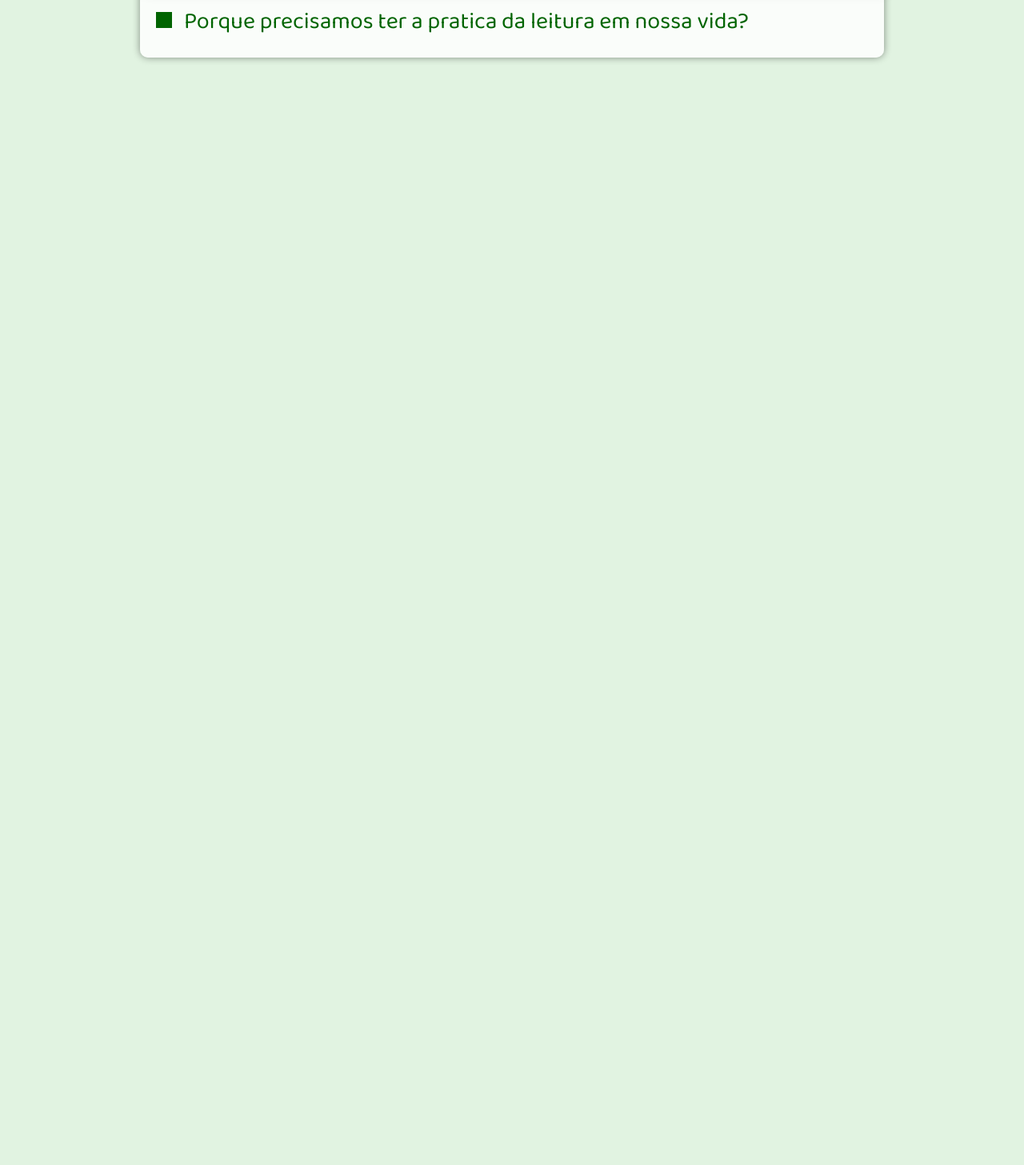
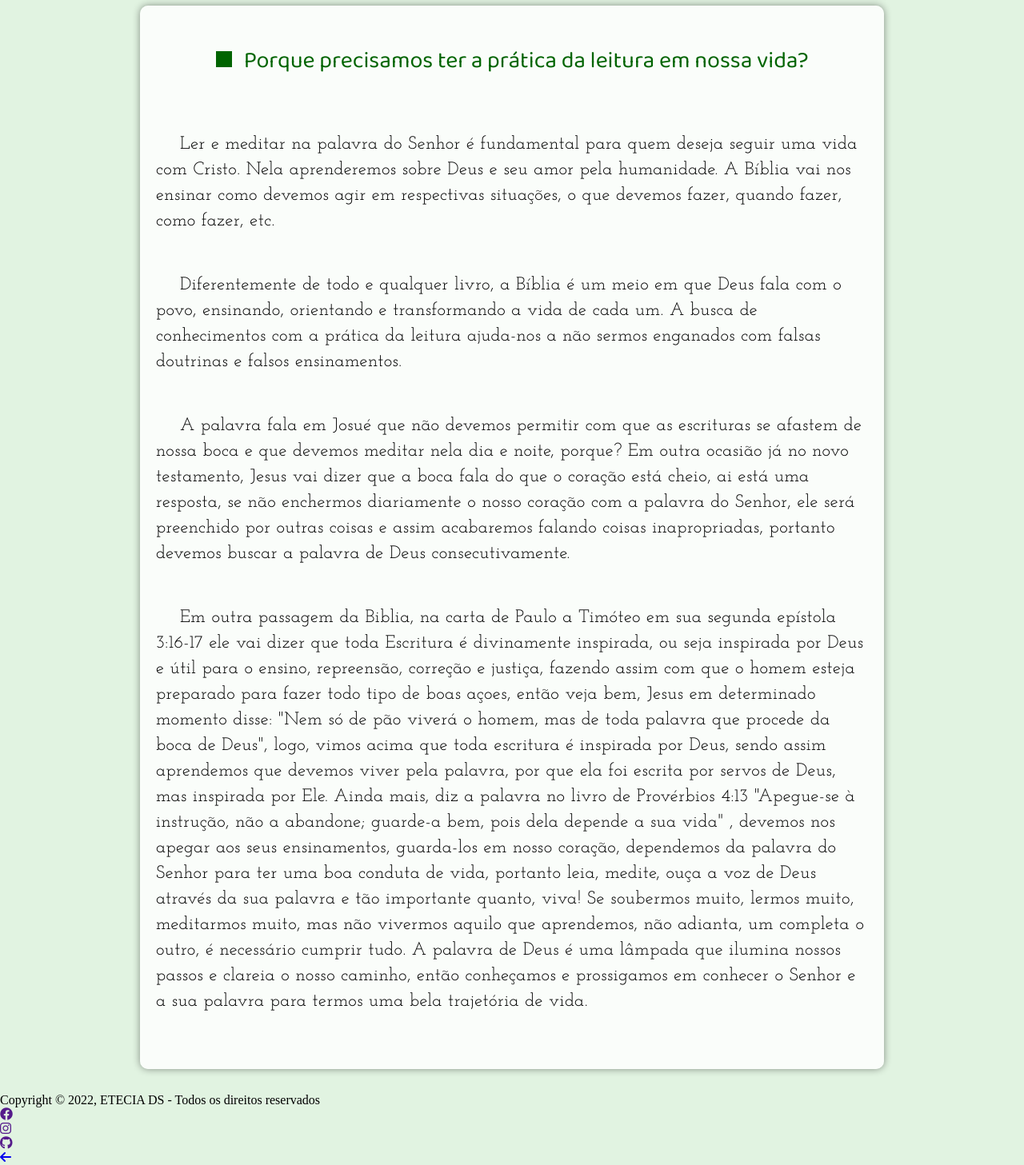
Before and after one commit to valdezjunior/sejaintimodedeus, a plain HTML site: page medite.html in a window 1280 px wide. Shown: the part 347-1804 px from the top of the page at 80% size. Before the commit the page ends 800 px from the top, so only its background shows below. Drawn offline with Linux system fonts and the light colour scheme.

Commit message:
:package:  estrutura

```diff
--- a/medite.html
+++ b/medite.html
@@ -52,10 +52,46 @@ article:nth-of-type(3n+1) .main-titulo::before {
 
         <main>
             <article>
-                <h1 class="main-titulo">Porque precisamos ter a pratica da leitura em nossa vida?</h1>
-                <p></p>
+                <h1 class="main-titulo">Porque precisamos ter a prática da leitura em nossa vida?</h1>
+                <p>
+                    Ler e meditar na palavra do Senhor é fundamental para quem deseja seguir uma vida com Cristo. Nela aprenderemos sobre Deus e seu amor pela humanidade. A Bíblia vai nos ensinar como devemos agir em respectivas situações, o que devemos fazer, quando fazer, como fazer, etc.
+                </p>
+
+                <p>
+                    Diferentemente de todo e qualquer livro, a Bíblia é um meio em que Deus fala com o povo, ensinando, orientando e transformando a vida de cada um. A busca de conhecimentos com a prática da leitura ajuda-nos a não sermos enganados com falsas doutrinas e falsos ensinamentos.
+                </p>
+
+                <p>
+                   A palavra fala em Josué que não devemos permitir com que as escrituras se afastem de nossa boca e que devemos meditar nela dia e noite, porque? Em outra ocasião já no novo testamento, Jesus vai dizer que a boca fala do que o coração está cheio, ai está uma resposta, se não enchermos diariamente o nosso coração com a palavra do Senhor, ele será preenchido por outras coisas e assim acabaremos falando coisas inapropriadas, portanto devemos buscar a palavra de Deus consecutivamente.
+                </p>
+
+                <p>
+                    Em outra passagem da Biblia, na carta de Paulo a Timóteo em sua segunda epístola 3:16-17 ele vai dizer que toda Escritura é divinamente inspirada, ou seja inspirada por Deus e útil para o ensino, repreensão, correção e justiça, fazendo assim com que o homem esteja preparado para fazer todo tipo de boas açoes, então veja bem, Jesus em determinado momento disse: "Nem só de pão viverá o homem, mas de toda palavra que procede da boca de Deus", logo, vimos acima que toda escritura é inspirada por Deus, sendo assim aprendemos que devemos viver pela palavra, por que ela foi escrita por servos de Deus, mas inspirada por Ele. Ainda mais, diz a palavra no livro de Provérbios 4:13 "Apegue-se à instrução, não a abandone;
+                    guarde-a bem, pois dela depende a sua vida" , devemos nos apegar aos seus ensinamentos, guarda-los em nosso coração, dependemos da palavra do Senhor para ter uma boa conduta de vida, portanto leia, medite, ouça a voz de Deus através da sua palavra e tão importante quanto, viva! Se soubermos muito, lermos muito, meditarmos muito, mas não vivermos aquilo que aprendemos, não adianta, um completa o outro, é necessário cumprir tudo. A palavra de Deus é uma lâmpada que ilumina nossos passos e clareia o nosso caminho, então conheçamos e prossigamos em conhecer o Senhor e a sua palavra para termos uma bela trajetória de vida.
+                </p>
             </article>
         </main>
+
+        <footer>
+            <div class="footer-content">
+                <p>
+                    Copyright &copy; 2022, ETECIA DS - Todos os direitos reservados
+                </p>
+
+                <div class="social-list">
+                    <ul>
+                        <li><a href=""><i class="fab fa-facebook"></i></a></li>
+                        <li><a href=""><i class="fab fa-instagram"></i></a></li>
+                        <li><a href=""><i class="fab fa-github"></i></a></li>
+                    </ul>
+                </div>
+
+            </div>
+        </footer>
+
+        <a href="#home" id="link-topo">
+            <i class="fa-solid fa-arrow-left"></i>
+        </a>
 
     </div>
 </body>
--- a/style-medite.css
+++ b/style-medite.css
@@ -44,6 +44,8 @@ header {
     position: relative;
     overflow: hidden;
     box-shadow: .3rem .3rem 1rem rgba(0, 0, 0, 0.2);
+    border-bottom-left-radius: 10px;
+    border-bottom-right-radius: 10px;
 }
 
 
@@ -55,7 +57,8 @@ header {
     height: 100%;
     overflow: hidden;
     background-color: rgba(0, 0, 0, 0.8);
-
+    border-bottom-left-radius: 10px;
+    border-bottom-right-radius: 10px;
 }
 
 .img-cabecalho img {
@@ -63,7 +66,6 @@ header {
     height: 100%;
     opacity: 0.6;
     animation: animacao 12s;
-
 }
 
 @keyframes animacao {
@@ -146,16 +148,30 @@ main {
     max-width: 890px;
     background-color: rgba(255, 255, 255, 0.822);
     margin: auto;
-    padding: 20px;
+    padding: 0 20px 20px 20px;
     box-shadow: 0px 0px 10px rgba(0, 0, 0, 0.418);
-    border-bottom-left-radius: 10px;
-    border-bottom-right-radius: 10px;
-    /*margin-bottom: 30px;*/
+    border-radius: 10px;
+    margin-bottom: 30px;
 }
+
+
 
 main h1 {
     color: #fd8700;
     font-family: var(--font-primary);
     font-weight: lighter;
     font-size: 1.8rem;
+    margin-top: 1.5rem;
+    margin-bottom: 4rem;
+    text-align: center;
+    padding-top: 45px;
 }
+
+main p {
+    margin-bottom: 3rem;
+    font-family: var(--font-secundary);
+    font-size: 1.4rem;
+    text-indent: 30px;
+    letter-spacing: .5px;
+    line-height: 2rem;
+}
--- a/style.css
+++ b/style.css
@@ -733,6 +733,9 @@ strong {
     box-shadow: 0 0.1rem .8rem rgba(0, 0, 0, 0.8);
     text-shadow: .1rem .1rem .15rem rgba(0, 0, 0, 0.6);
     cursor: pointer;
+    background: #fc4a1a;
+    background: -webkit-linear-gradient(to left, #f7b733, #fc4a1a);
+    background: linear-gradient(to left, #f7b733, #fc4a1a);
 }
 
 .btn1 {
```
Also changed, not shown: index.html (+20 -0 lines).
